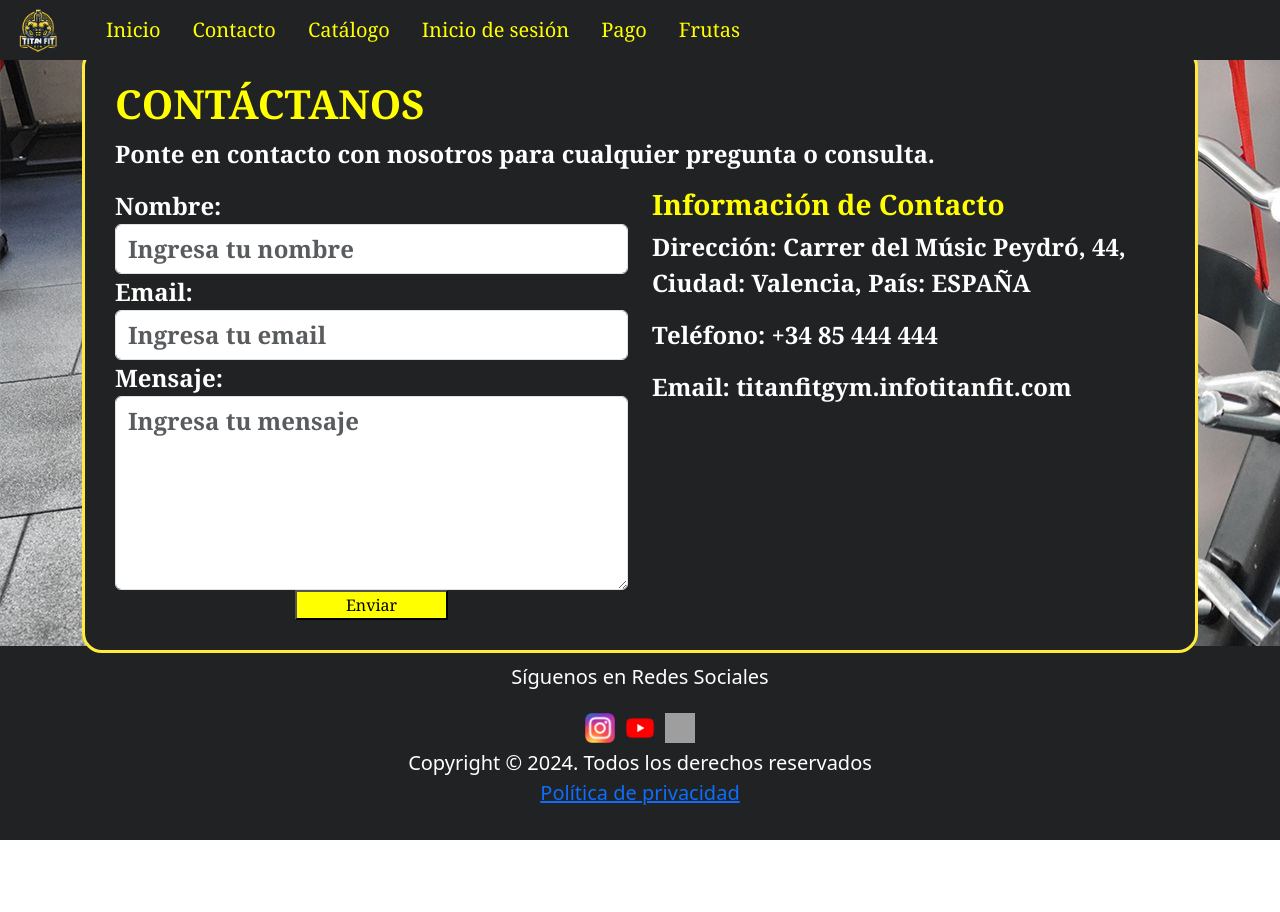
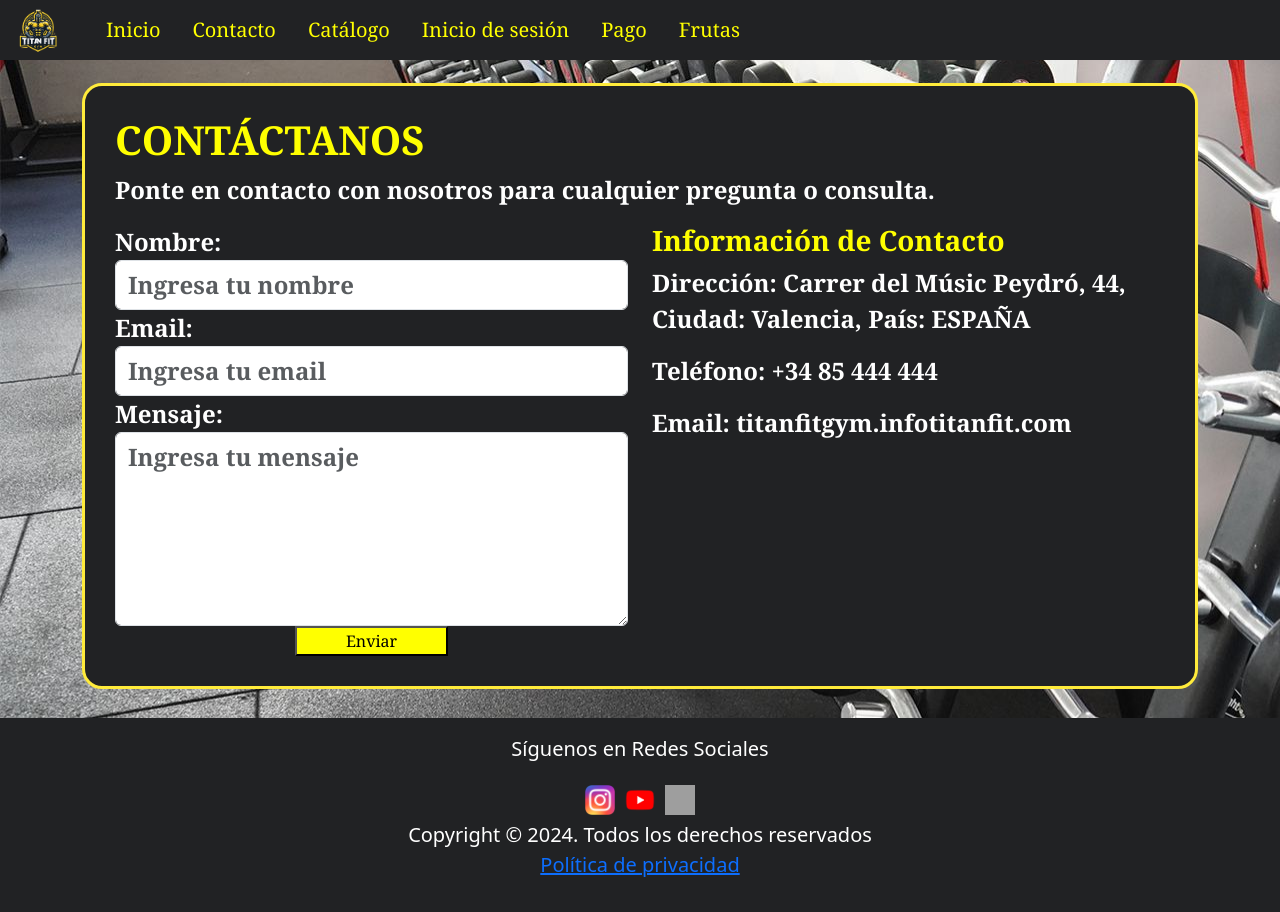
Before and after one commit to sergi-com/repo-Dam-team4, an Angular app in the folder repositorio/: page /contact in a window 1280 px wide. Before the commit the page ends 840 px from the top, so only its background shows below. Built offline with nearby package versions, Linux system fonts and the light colour scheme; grey boxes are pictures that could not be loaded.

Commit message:
Retoques finales 2

```diff
--- a/repositorio/src/app/component/api/api.component.css
+++ b/repositorio/src/app/component/api/api.component.css
@@ -6,7 +6,7 @@
 
 .container-fluid{
   background-image: url("../../../assets/img/fondoapi.png");
-  height: 590vh;
+  height: 660vh;
   margin-top: -1em;
 }
 
--- a/repositorio/src/app/component/card/card.component.css
+++ b/repositorio/src/app/component/card/card.component.css
@@ -2,12 +2,12 @@ body {
   background-image: url('../../../assets/img/fondocatalogo.png');
   background-size: cover;
   background-position: center;
-  height: 78.8vh;
+  height: 100vh;
   display: flex;
   justify-content: center;
   align-items: center;
-  padding-top: 5.3em;
-  padding-bottom: 3em;
+  padding-top: 10.3em;
+  padding-bottom: 10em;
 }
 
 * {
--- a/repositorio/src/app/component/contact/contact.component.css
+++ b/repositorio/src/app/component/contact/contact.component.css
@@ -3,12 +3,12 @@
 }
 body {
   background-image: url('../../../assets/img/fondocontacto.png');
-  height: 78.8vh;
+  height: 87.8vh;
   display: flex;
   justify-content: center;
   align-items: center;
-  padding-top: 5.3em;
-  padding-bottom: 3em;
+  padding-top: 8.3em;
+  padding-bottom: 6em;
 }
 .container-background {
   background-color: #212224;
--- a/repositorio/src/app/component/pago/pago.component.css
+++ b/repositorio/src/app/component/pago/pago.component.css
@@ -3,8 +3,8 @@ body {
   background-size: cover;
   background-position: center;
   color: #212224;
-  padding-top: 2em;
-padding-bottom: 1;
+  padding-top: 5em;
+padding-bottom: 3em;
 }
 
 .container {
--- a/repositorio/src/app/component/servicio/servicio.component.css
+++ b/repositorio/src/app/component/servicio/servicio.component.css
@@ -5,7 +5,7 @@
 
 .container-fluid{
   background-image: url("../../../assets/img/ServicioAvanzado.png");
-  height: 80em;
+  height: 85em;
 
 }
 
--- a/repositorio/src/app/component/servicio/servicio.component.html
+++ b/repositorio/src/app/component/servicio/servicio.component.html
@@ -11,6 +11,8 @@
           <li id="contenido" class="list-group-item">{{bdata.contenidoex}}</li>
           <li id="contenido" class="list-group-item">{{bdata.precio}}</li>
           <button routerLink="/card" class="btn btn-primary" class="btn-vermas">Volver atrás</button>
+          <br>
+          <button routerLink="/pago" class="btn btn-primary btn-vermas">Suscribirse</button>
       </div>
     </div>
   </div>
```
